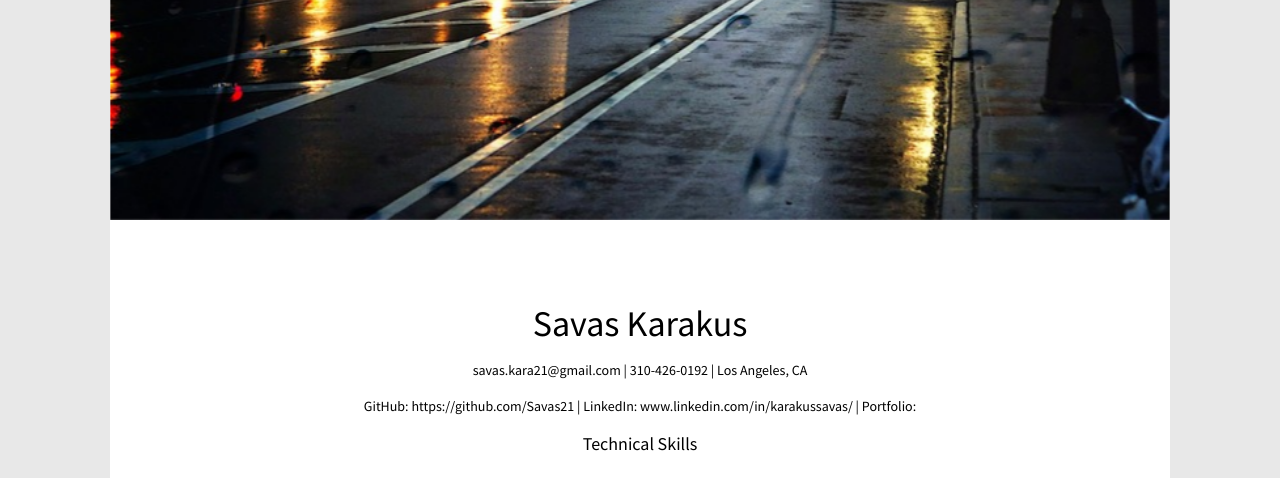
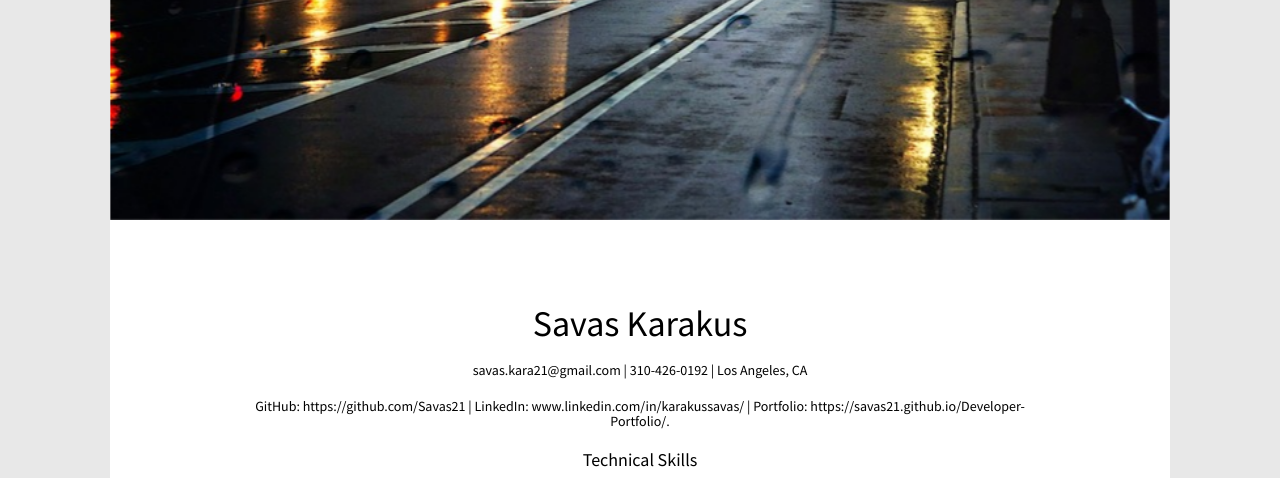
Before and after one commit to Savas21/Developer-Portfolio, a plain HTML site: page about.html in a window 1280 px wide. Shown: the part 473-951 px from the top of the page. Drawn offline with Linux system fonts and the light colour scheme; files whose address does not match are found by name.

Commit message:
link added

```diff
--- a/about.html
+++ b/about.html
@@ -125,7 +125,7 @@
 				<div class="col-md-10 col-md-offset-1 text-center animate-box">
 					<h1>Savas Karakus</h1>
 					<h5>savas.kara21@gmail.com | 310-426-0192 | Los Angeles, CA</h5>
-					<h5>GitHub: https://github.com/Savas21 | LinkedIn: www.linkedin.com/in/karakussavas/ | Portfolio: </h5>
+					<h5>GitHub: https://github.com/Savas21 | LinkedIn: www.linkedin.com/in/karakussavas/ | Portfolio: https://savas21.github.io/Developer-Portfolio/. </h5>
 
 					<h4>Technical Skills</h4>
 						<li>Computer Languages/Software: SQL, Mongo DB, Python, HTML, Java Script, CSS, Bootstrap, Tableau</li>
```
Also changed, not shown: 1 other file.
